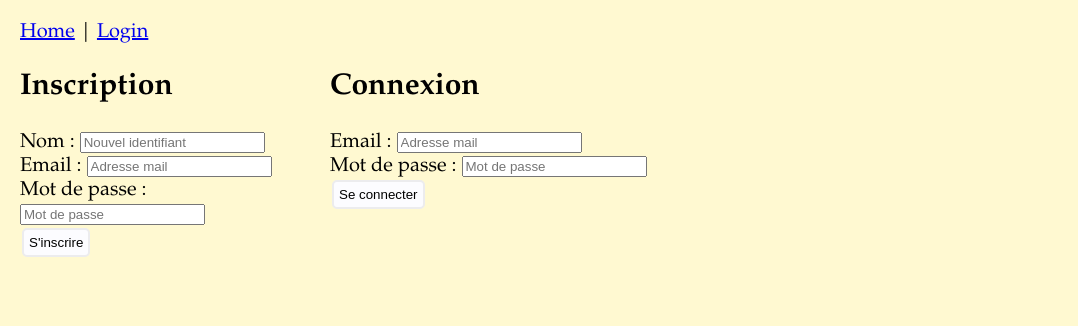
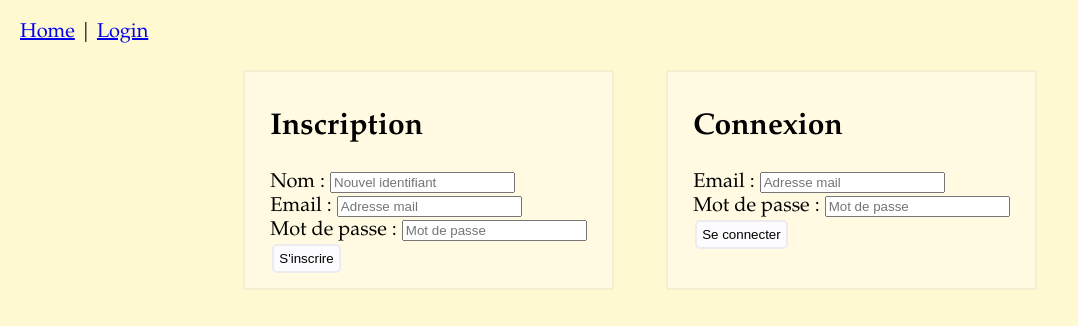
Before and after one commit to antoine-boiteau/app-mobile-L3, a Vue app in the folder projet_app_mobile/: page /#/login in a window 1280 px wide. Shown: the top 326 px of the page, without its empty margins (0-1078 px from the left). Built offline with nearby package versions, Linux system fonts and the light colour scheme.

Commit message:
Modification de l'affichage sur l'écran d'inscription / connexion

```diff
--- a/projet_app_mobile/src/App.vue
+++ b/projet_app_mobile/src/App.vue
@@ -2,8 +2,6 @@
   <div id="nav">
     <router-link to="/">Home</router-link> |
     <router-link to="/login">Login</router-link>
-  </div>
-  <div class="components">
     <router-view></router-view>
   </div>
 </template>
@@ -18,11 +16,7 @@
   font-size : 20px;
   }
 
-  .components {
 
-    display : grid;
-    grid-template-columns: 3fr 8fr 1fr;
-  }
 
   button {
     background-color: #fcfcff;
--- a/projet_app_mobile/src/components/Todolist.vue
+++ b/projet_app_mobile/src/components/Todolist.vue
@@ -102,6 +102,7 @@ export default{
   .todolist {
       background-color : #fffae1 ;
       padding: 10px 2vw 10px 2vw;
+      border : 2px solid #f5efd1;
   }
   .todolist > * {
     max-width: 90%;
--- a/projet_app_mobile/src/views/Home.vue
+++ b/projet_app_mobile/src/views/Home.vue
@@ -1,8 +1,8 @@
 <template>
-
-  <LeftSideBar @updateDisplayedTodoList="changeDisplayedTodoList" ></LeftSideBar>
-  <Todolist :selectedTodoList="selectedTodoList"></Todolist>
-
+  <div class="components">
+    <LeftSideBar @updateDisplayedTodoList="changeDisplayedTodoList" ></LeftSideBar>
+    <Todolist :selectedTodoList="selectedTodoList"></Todolist>
+  </div>
 </template>
 
 <script>
@@ -31,6 +31,10 @@ export default {
 
 
 <style>
+  .components {
 
+    display : grid;
+    grid-template-columns: 3fr 8fr 1fr;
+  }
 
 </style>
--- a/projet_app_mobile/src/views/Login.vue
+++ b/projet_app_mobile/src/views/Login.vue
@@ -1,6 +1,8 @@
 <template>
-    <Register></Register>
-    <SignIn></SignIn>
+    <div class="forms">
+        <Register></Register>
+        <SignIn></SignIn>
+    </div>
 </template>
 
 <script>
@@ -16,3 +18,19 @@ export default {
     }
 }
 </script>
+
+<style>
+  .forms {
+    margin: 0 auto;
+    display: flex;
+    justify-content: center;
+  }
+
+  .forms > * {
+      margin : 2vw;
+      padding : 1vw 2vw;
+      background-color : #fffae1 ;
+      border : 2px solid #f5efd1;
+  }
+
+</style>
```
